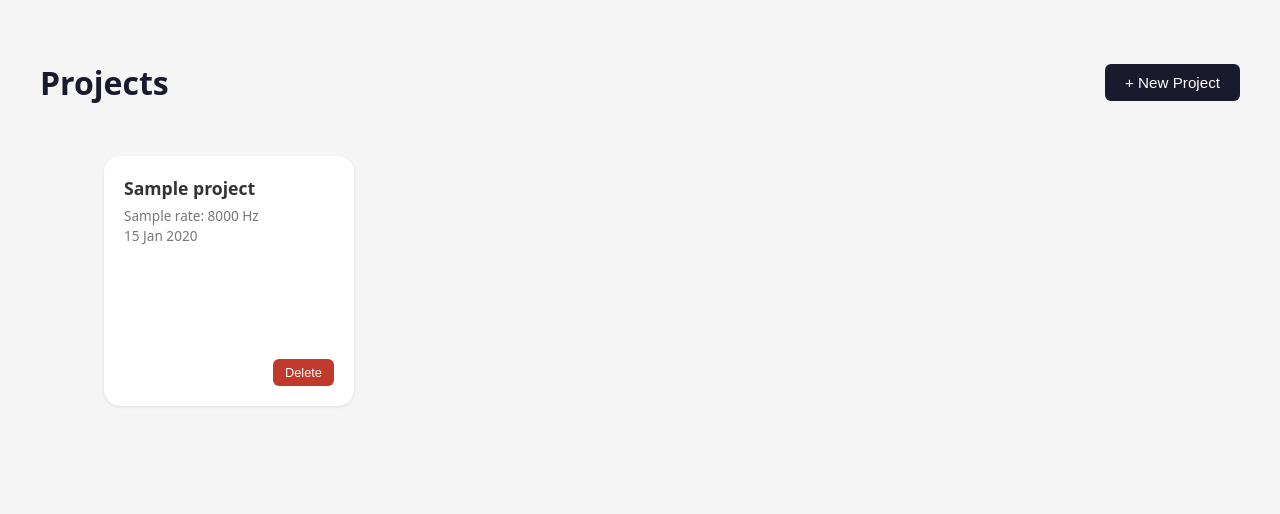
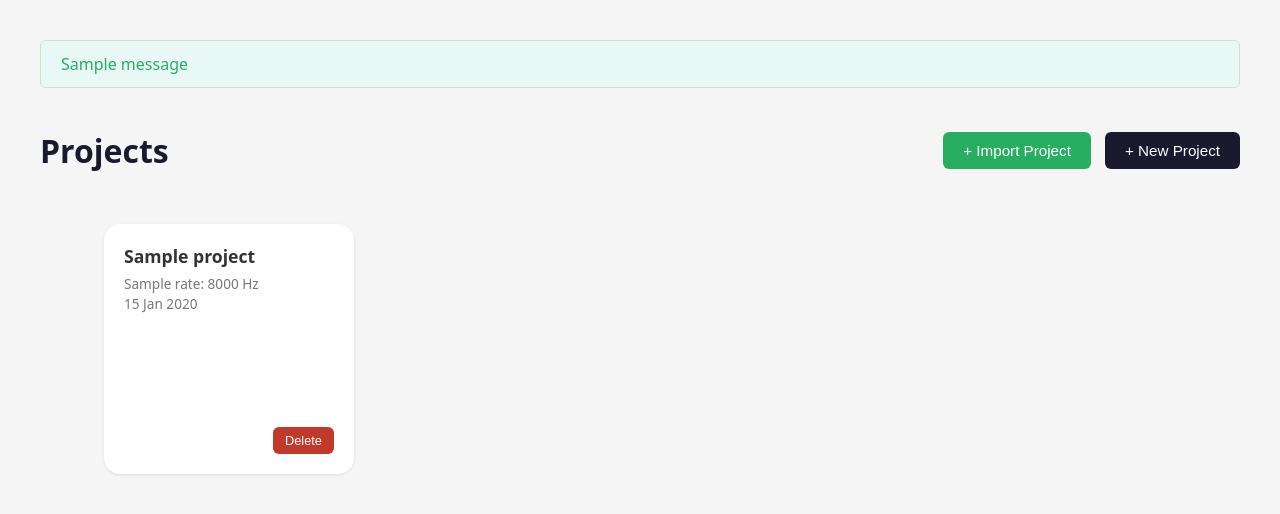
Before and after one commit to Appoox/Mozhi, a Django app: template transcription/templates/transcription/project_list.html in a window 1280 px wide. Shown: the top 514 px of the page. Run offline with Django 5.2, Linux system fonts and the light colour scheme; the template is opened without the code that fills it: values that come from a table or form of the project are taken from there, others are empty; tables that the repository leaves empty hold one stand-in row (values such as "Sample post"); one stand-in notice (Sample message) is shown; parts of the project's set-up code (start-up, migrations or seed data) failed here and were passed over.

Commit message:
Import created with proper validation and batch processing

```diff
--- a/Mozhi/settings.py
+++ b/Mozhi/settings.py
@@ -25,6 +25,9 @@ SAVE_DIR = env.str("SAVE_DIR", default=os.path.join(BASE_DIR, 'Projects'))
 
 #Custom Variable to set pagination
 PAGE_NUM = env.str("PAGE_NUM", default = 10)
+
+#Custom Import Batch Size variable
+BATCH_SIZE = env.int("BATCH_SIZE", default = 500)
 
 MEDIA_URL = '/media/'
 MEDIA_ROOT = os.path.join(BASE_DIR, 'media')
--- a/Mozhi/urls.py
+++ b/Mozhi/urls.py
@@ -25,6 +25,7 @@ urlpatterns = [
     path('admin/', admin.site.urls),
     path('', views.project_list, name='project_list'),
     path('projects/create/', views.create_project, name='create_project'),
+    path('projects/import/', views.import_project, name='import_project'),
     path('projects/<uuid:project_id>/', views.project_detail, name='project_detail'),
     path('projects/<uuid:project_id>/delete/', views.delete_project, name='delete_project'),
     path('transcripts/<uuid:transcript_id>/delete/', views.delete_transcript, name='delete_transcript'),
--- a/transcription/forms.py
+++ b/transcription/forms.py
@@ -8,3 +8,20 @@ class ProjectForm(forms.ModelForm):
 
     def __init__(self, *args, **kwargs):
         super().__init__(*args, **kwargs)
+
+
+class ImportProjectForm(forms.Form):
+    folder_name = forms.CharField(
+        max_length=50,
+        label="Folder Name (Project Name)",
+    )
+    folder_path = forms.CharField(
+        max_length=255,
+        label="Base Folder Path",
+    )
+    sample_rate = forms.TypedChoiceField(
+        choices=[(str(k), v) for k, v in Project.SAMPLE_RATE_CHOICES],
+        initial='44100',
+        label="Sample Rate (Hz)",
+        coerce=int,
+    )
--- a/transcription/static/transcription/css/project_list.css
+++ b/transcription/static/transcription/css/project_list.css
@@ -223,3 +223,28 @@ h1 {
     color: #666;
     font-weight: 500;
 }
+
+.messages-container {
+    margin-bottom: 20px;
+}
+.alert {
+    padding: 12px 20px;
+    margin-bottom: 10px;
+    border-radius: 6px;
+    font-weight: 500;
+}
+.alert-error {
+    background-color: #fdeaea;
+    color: #c0392b;
+    border: 1px solid #f5c6cb;
+}
+.alert-success {
+    background-color: #e8f8f5;
+    color: #27ae60;
+    border: 1px solid #c3e6cb;
+}
+.alert-warning {
+    background-color: #fcf3cf;
+    color: #f39c12;
+    border: 1px solid #f8e9a1;
+}
--- a/transcription/static/transcription/js/project_list.js
+++ b/transcription/static/transcription/js/project_list.js
@@ -7,6 +7,10 @@ const projectNameDisplay = document.getElementById('projectNameDisplay');
 const deleteFilesCheckbox = document.getElementById('deleteFilesCheckbox');
 const cancelDeleteBtn = document.getElementById('cancelDeleteBtn');
 const confirmDeleteBtn = document.getElementById('confirmDeleteBtn');
+// Add these variables at the top
+const importModal = document.getElementById('importModal');
+const openImportModalBtn = document.getElementById('openImportModalBtn');
+const cancelImportBtn = document.getElementById('cancelImportBtn');
 
 let projectToDelete = null;
 
@@ -82,3 +86,28 @@ confirmDeleteBtn.onclick = async () => {
         deleteModal.style.display = 'none';
     }
 };
+
+
+// Add to Modal Logic
+if (openImportModalBtn) {
+    openImportModalBtn.onclick = () => {
+        importModal.style.display = 'block';
+    };
+}
+
+if (cancelImportBtn) {
+    cancelImportBtn.onclick = () => {
+        importModal.style.display = 'none';
+    };
+}
+
+// Update the global window.onclick to close the import modal
+window.onclick = (event) => {
+    if (event.target == deleteModal) {
+        deleteModal.style.display = 'none';
+    } else if (event.target == createModal) {
+        createModal.style.display = 'none';
+    } else if (event.target == importModal) {
+        importModal.style.display = 'none';
+    }
+};
--- a/transcription/templates/transcription/project_list.html
+++ b/transcription/templates/transcription/project_list.html
@@ -8,9 +8,21 @@
 </head>
 
 <body>
+        {% if messages %}
+    <div class="messages-container">
+        {% for message in messages %}
+        <div class="alert alert-{{ message.tags }}">{{ message }}</div>
+        {% endfor %}
+    </div>
+    {% endif %}
+
     <div class="page-header">
         <h1>Projects</h1>
-        <button id="openCreateModalBtn" class="btn">+ New Project</button>
+        <div>
+            <button id="openImportModalBtn" class="btn" style="margin-right: 10px; background: #27ae60;">+  Import Project</button>
+            <button id="openCreateModalBtn" class="btn">+ New Project</button>
+        </div>
+    </div>
     </div>
 
     {% if projects %}
@@ -98,6 +110,25 @@
         </div>
     </div>
 
+    {# Import Project Modal #}
+    <div id="importModal" class="modal">
+    <div class="modal-content">
+        <div class="modal-header">
+            <h2>Import Project</h2>
+        </div>
+        <form action="{% url 'import_project' %}" method="post">
+            <div class="modal-body">
+                {% csrf_token %}
+                {{ import_form.as_p }}
+            </div>
+            <div class="modal-footer">
+                <button type="button" class="btn" style="background: #e0e0e0; color: #333;" id="cancelImportBtn">Cancel</button>
+                <button type="submit" class="btn btn-primary" style="background: #27ae60;">Import Project</button>
+            </div>
+        </form>
+    </div>
+    </div>
+
     <script>
         window.csrfToken = "{{ csrf_token }}";
     </script>
```
Also changed, not shown: transcription/views.py (+97 -4 lines), 1 other file.
